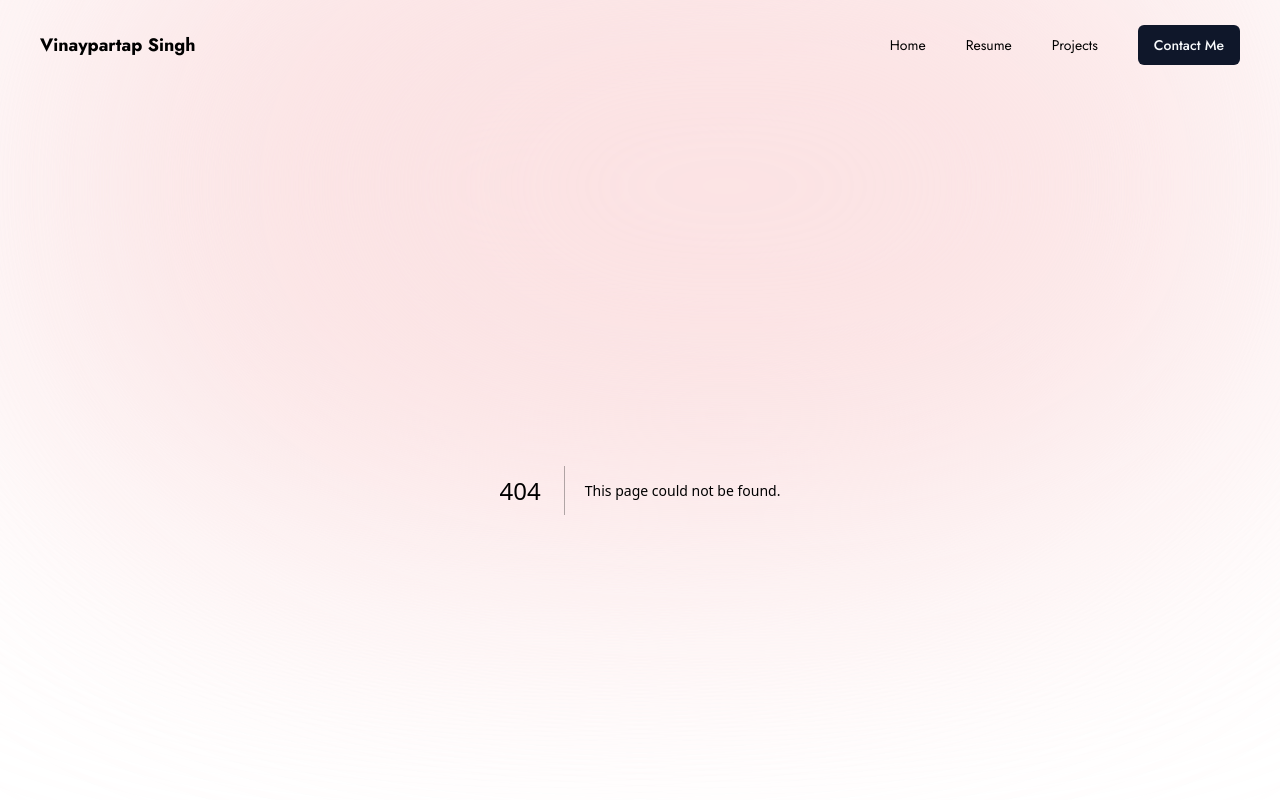
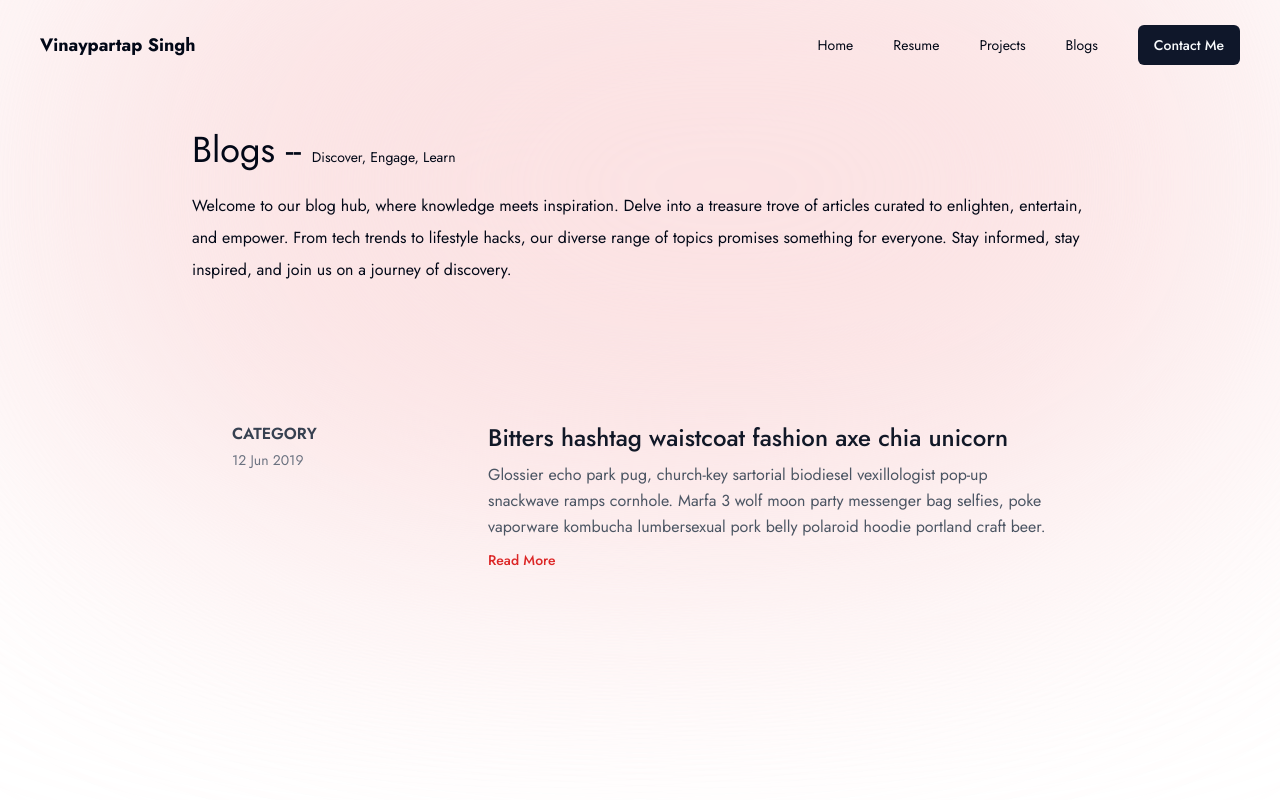
Before and after one commit to vsandhu-developer/Portfolio-Redesign-Typescript, a Next.js app: page /blogs in a window 1280 px wide. Before the commit this address had no page. Shown: the top 800 px of the page. Built offline with nearby package versions, Linux system fonts and the light colour scheme.

Commit message:
Working On Blogs Page

```diff
--- /dev/null
+++ b/src/app/blogs/[id]/page.tsx
@@ -0,0 +1,3 @@
+export default function ReadBlog() {
+  return <h1>Read Blog</h1>;
+}
--- /dev/null
+++ b/src/app/blogs/page.tsx
@@ -0,0 +1,26 @@
+import BlogsSection from "@/components/comps/sections/Blogs";
+
+export default function Blog() {
+  return (
+    <div>
+      <div className="min-h-screen pt-10 max-w-4xl m-auto">
+        <div className="px-10 lg:px-0">
+          <h1 className="text-4xl">
+            Blogs -- <span className="text-sm">Discover, Engage, Learn</span>
+          </h1>
+          <p className="mt-5 leading-8">
+            Welcome to our blog hub, where knowledge meets inspiration. Delve
+            into a treasure trove of articles curated to enlighten, entertain,
+            and empower. From tech trends to lifestyle hacks, our diverse range
+            of topics promises something for everyone. Stay informed, stay
+            inspired, and join us on a journey of discovery.
+          </p>
+        </div>
+
+        <div className="mt-10 px-5 grid gap-y-4 gap-x-4 grid-cols-1 sm:grid-cols-2 md:grid-cols-2 lg:grid-cols-1 bg-red-50  bg-transparent">
+          <BlogsSection />
+        </div>
+      </div>
+    </div>
+  );
+}
--- /dev/null
+++ b/src/app/blogs/uploadblog/page.tsx
@@ -0,0 +1,3 @@
+export default function UploadBlog() {
+  return <h1>Uplaod Blog</h1>;
+}
--- a/src/components/comps/Header.tsx
+++ b/src/components/comps/Header.tsx
@@ -15,8 +15,6 @@ interface navItemsType {
 }
 
 export default function Header() {
-
-
   const navItems: navItemsType[] = [
     {
       title: "Home",
@@ -29,6 +27,10 @@ export default function Header() {
     {
       title: "Projects",
       url: "/projects",
+    },
+    {
+      title: "Blogs",
+      url: "/blogs",
     },
   ];
 
--- /dev/null
+++ b/src/components/comps/sections/Blogs.tsx
@@ -0,0 +1,35 @@
+import { Button } from "@/components/ui/button";
+import Link from "next/link";
+
+export default function BlogsSection() {
+  return (
+    <section className="text-gray-600 body-font overflow-hidden">
+      <div className="container px-5 py-24 mx-auto">
+        <div className="-my-8 divide-y-2 divide-gray-100">
+          <div className="py-8 flex flex-wrap md:flex-nowrap">
+            <div className="md:w-64 md:mb-0 mb-6 flex-shrink-0 flex flex-col">
+              <span className="font-semibold title-font text-gray-700">
+                CATEGORY
+              </span>
+              <span className="mt-1 text-gray-500 text-sm">12 Jun 2019</span>
+            </div>
+            <div className="md:flex-grow">
+              <h2 className="text-2xl font-medium text-gray-900 title-font mb-2">
+                Bitters hashtag waistcoat fashion axe chia unicorn
+              </h2>
+              <p className="leading-relaxed">
+                Glossier echo park pug, church-key sartorial biodiesel
+                vexillologist pop-up snackwave ramps cornhole. Marfa 3 wolf moon
+                party messenger bag selfies, poke vaporware kombucha
+                lumbersexual pork belly polaroid hoodie portland craft beer.
+              </p>
+              <Button asChild variant={"link"} className="p-0 text-red-600">
+                <Link href={`/blogs/123}`}>Read More</Link>
+              </Button>
+            </div>
+          </div>
+        </div>
+      </div>
+    </section>
+  );
+}
```
